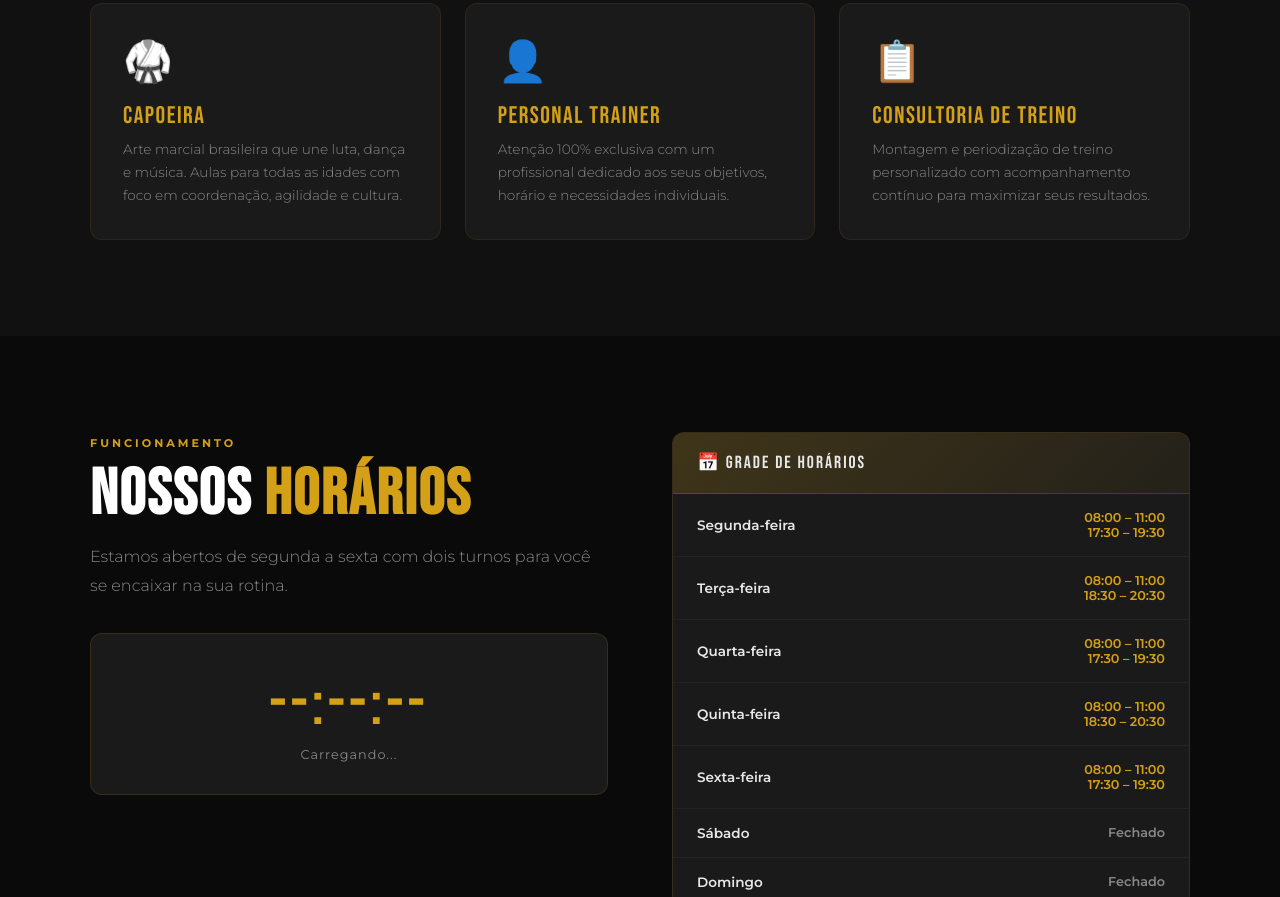
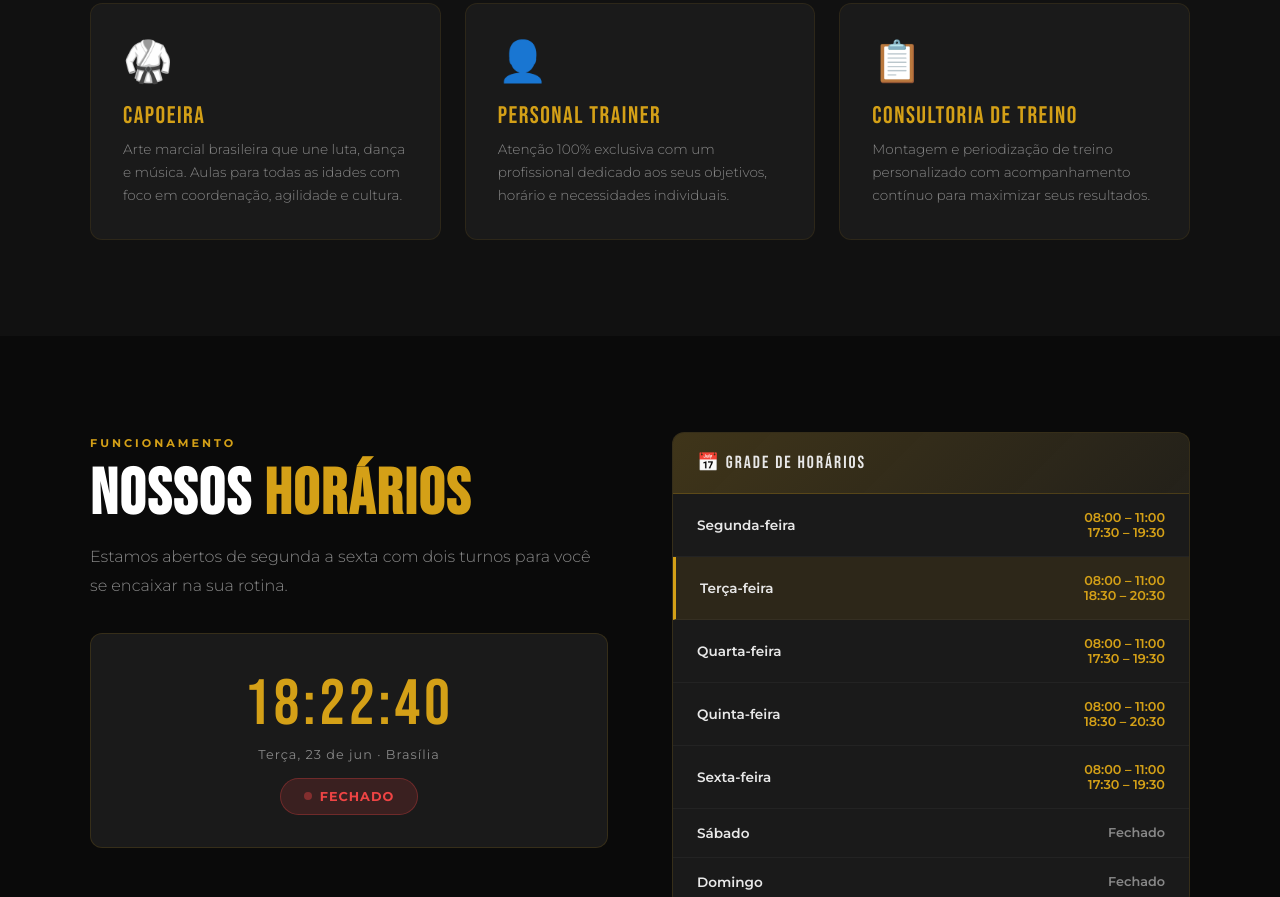
Before and after one commit to yuriabraodemenezes048/body-angel-site, a plain HTML site: page index.html in a window 1280 px wide. Shown: the part 2520-3417 px from the top of the page. Drawn offline with Linux system fonts and the light colour scheme.

Commit message:
Add files via upload

```diff
--- a/index.html
+++ b/index.html
@@ -896,4 +896,54 @@
       const now = new Date(new Date().toLocaleString('en-US', { timeZone: 'America/Sao_Paulo' }));
       const h = String(now.getHours()).padStart(2,'0');
       const m = String(now.getMinutes()).padStart(2,'0');
-      const s = String(now.getSeconds())
+      const s = String(now.getSeconds()).padStart(2,'0');
+      const clockEl = document.getElementById('clockTime');
+      const dateEl = document.getElementById('clockDate');
+      const badge = document.getElementById('statusBadge');
+      if (!clockEl || !dateEl || !badge) return;
+      clockEl.textContent = `${h}:${m}:${s}`;
+
+      const day = now.getDay();
+      const date = `${dayNames[day]}, ${now.getDate()} de ${monthNames[now.getMonth()]} · Brasília`;
+      dateEl.textContent = date;
+
+      // Highlight today
+      document.querySelectorAll('.schedule-row').forEach(r => r.classList.remove('today-marker'));
+      const todayRow = document.getElementById(`row-${day}`);
+      if (todayRow) todayRow.classList.add('today-marker');
+
+      // Open/closed status
+      const daySchedule = schedule[day];
+      let isOpen = false;
+      if (daySchedule) {
+        const totalMins = now.getHours() * 60 + now.getMinutes();
+        for (const [sh, sm, eh, em] of daySchedule.slots) {
+          if (totalMins >= sh*60+sm && totalMins < eh*60+em) { isOpen = true; break; }
+        }
+      }
+      badge.innerHTML = isOpen
+        ? `<span class="status-badge status-open"><span class="status-dot"></span>Aberto Agora</span>`
+        : `<span class="status-badge status-closed"><span class="status-dot"></span>Fechado</span>`;
+    }
+    setInterval(updateClock, 1000);
+    updateClock();
+
+    // ── SMOOTH CARD ENTRANCE ──
+    document.querySelectorAll('.card').forEach((card, i) => {
+      card.style.transitionDelay = `${i * 0.08}s`;
+    });
+
+    // ── LOGO FALLBACK ──
+    const heroLogo = document.getElementById('heroLogo');
+    const navLogo = document.getElementById('navLogo');
+    if (heroLogo) {
+      heroLogo.onerror = function() {
+        this.parentElement.innerHTML = '<span style="font-size:5rem">🏋️</span>';
+      };
+    }
+    if (navLogo) {
+      navLogo.onerror = function() { this.style.display = 'none'; };
+    }
+  </script>
+</body>
+</html>
```
